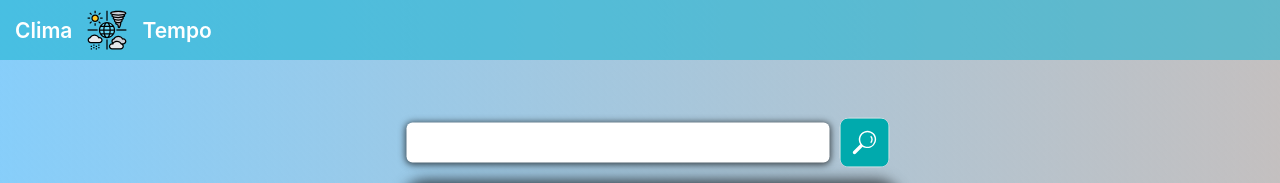
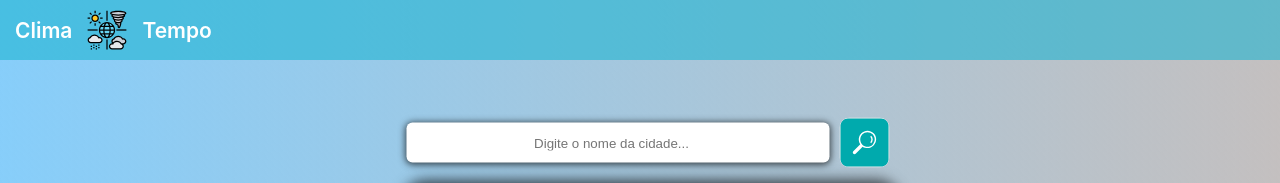
Before and after one commit to suzukikarol/Climatempo, an Angular app in the folder weather-project/: page / in a window 1280 px wide. Shown: the top 183 px of the page. Built offline with nearby package versions, Linux system fonts and the light colour scheme.

Commit message:
alterado o placeholder do buscar-clima.component.html

```diff
--- a/weather-project/src/app/buscar-clima/buscar-clima.component.html
+++ b/weather-project/src/app/buscar-clima/buscar-clima.component.html
@@ -1,4 +1,4 @@
     <div class="buscar">
-        <input type="search" class="inputSearch" (keyup)="buscaValor($event)">
+        <input type="search" class="inputSearch" placeholder="Digite o nome da cidade..."(keyup)="buscaValor($event)">
         <button (click)= mostraValor()></button>
     </div>
```
